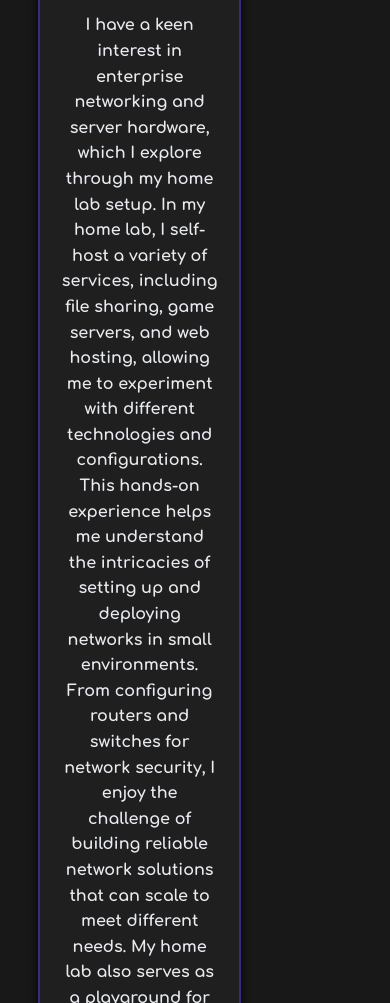
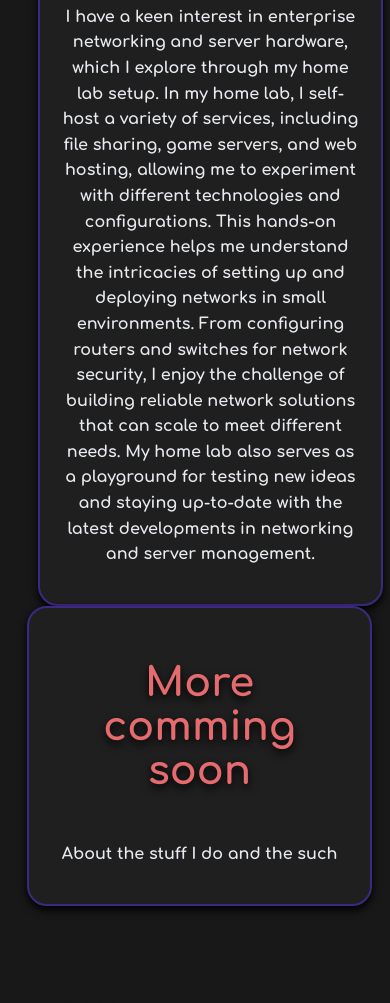
Before and after one commit to Louis-Ladd/portfolio, a plain HTML site: page aboutme.html in a window 390 px wide. Shown: the part 837-1840 px from the top of the page. Drawn offline with Linux system fonts and the light colour scheme.

Commit message:
fixed responsiveness on tidbit

```diff
--- a/css/style.css
+++ b/css/style.css
@@ -375,4 +375,11 @@ footer h2 {
     .section #feed {
         width: 100%;
     }
+
 }
+
+@media screen and (max-width: 1000px) {
+    .tidbit {
+        width: 85%;
+    }
+}
```
